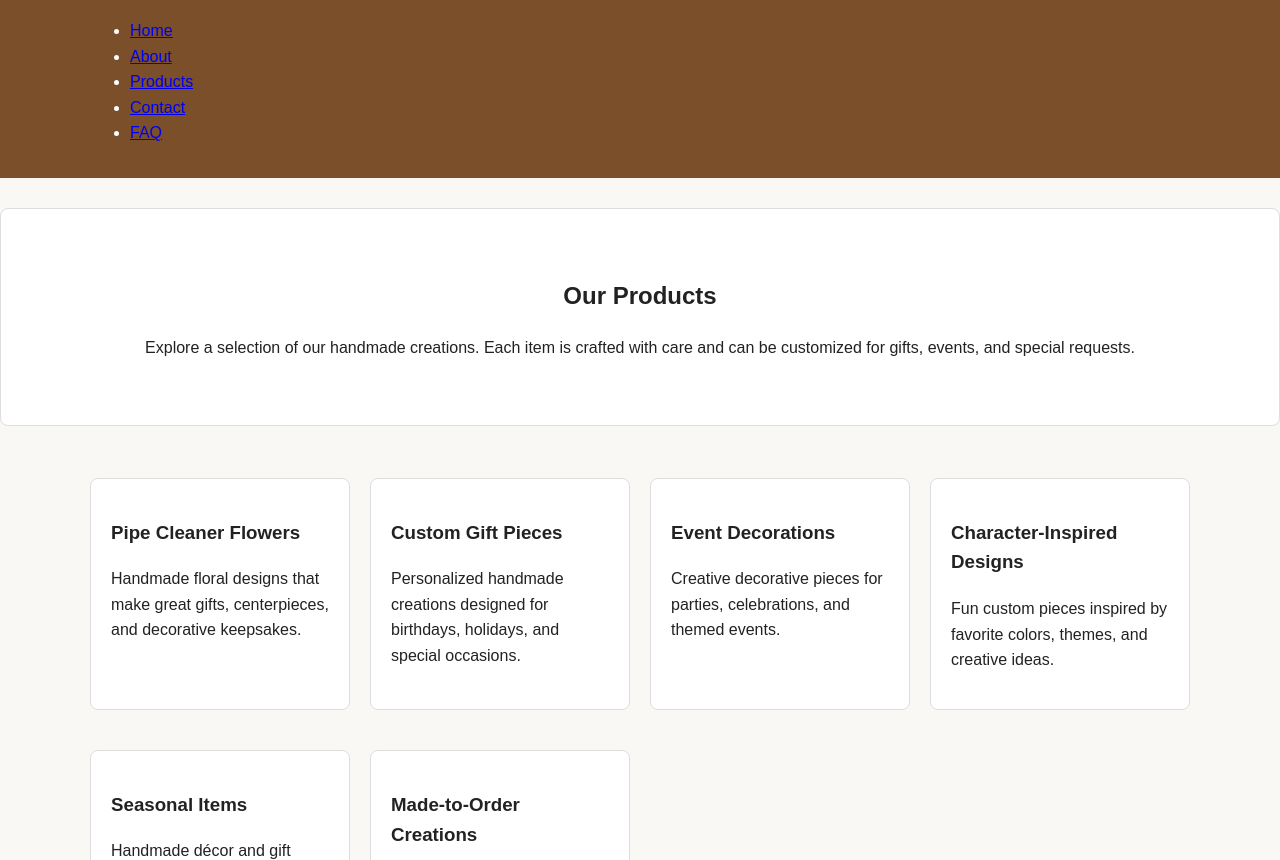
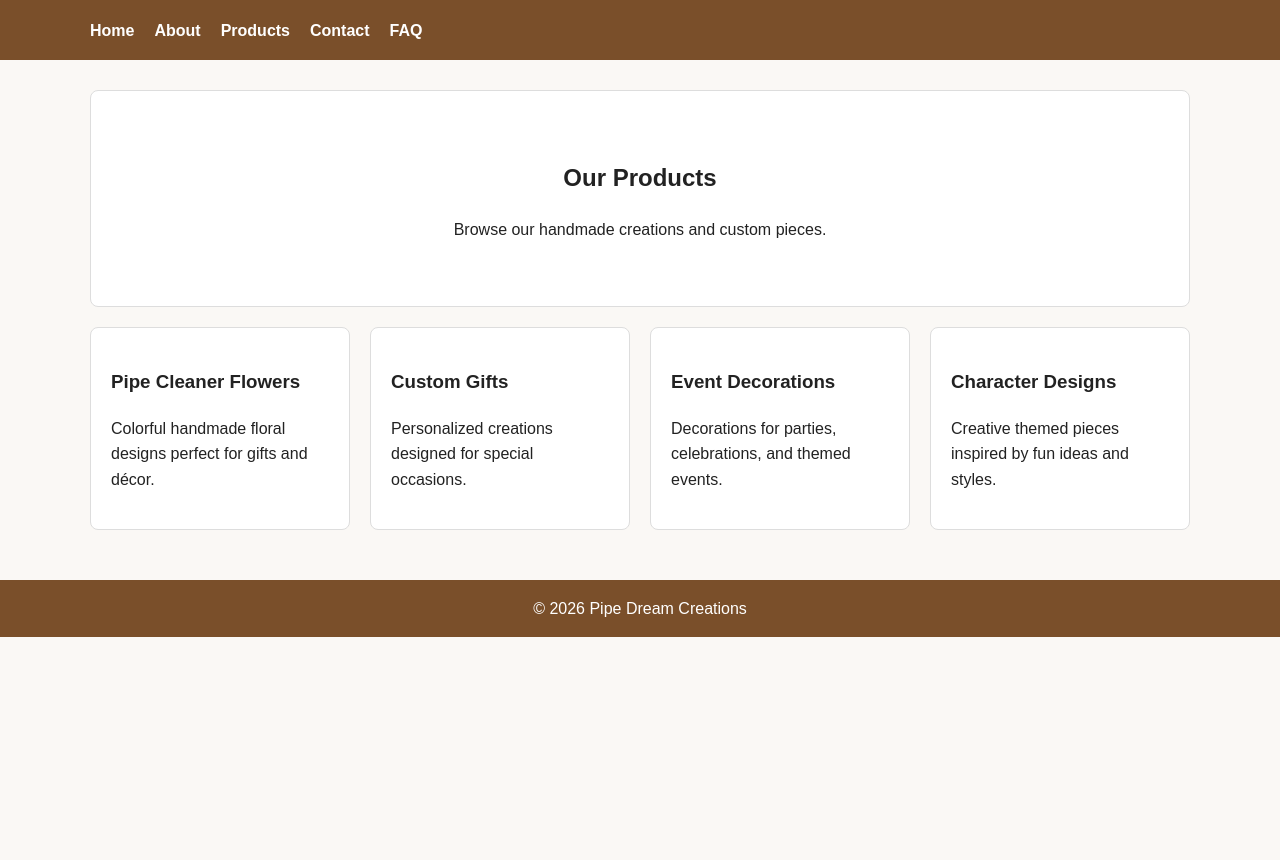
Before and after one commit to ronnelled/Pipe-Dream-Creations, a plain HTML site: page pages/products.html in a window 1280 px wide. Shown: the part 92-952 px from the top of the page. After the commit the page ends 800 px from the top, so only its background shows below. Drawn offline with Linux system fonts and the light colour scheme.

Commit message:
Update products.html

```diff
--- a/pages/products.html
+++ b/pages/products.html
@@ -4,20 +4,20 @@
   <meta charset="UTF-8" />
   <meta name="viewport" content="width=device-width, initial-scale=1.0" />
   <title>Products | Pipe Dream Creations</title>
-  <meta name="description" content="Browse handmade pipe cleaner flowers, gifts, event décor, and custom creations from Pipe Dream Creations." />
   <link rel="stylesheet" href="../Week 5/css/styles.css" />
 </head>
+
 <body>
 <a class="skip-link" href="#main-content">Skip to main content</a>
 
 <header>
   <div class="container">
     <h1>Pipe Dream Creations</h1>
-      <nav aria-label="Main navigation">
-        <ul>
+    <nav>
+      <ul class="nav-list">
         <li><a href="../index.html">Home</a></li>
         <li><a href="about.html">About</a></li>
-          <li><a href="products.html" aria-current="page">Products</a></li>
+        <li><a href="products.html">Products</a></li>
         <li><a href="contact.html">Contact</a></li>
         <li><a href="faq.html">FAQ</a></li>
       </ul>
@@ -25,70 +25,47 @@
   </div>
 </header>
 
-  <main id="main-content">
+<main id="main-content" class="container">
+
   <section class="hero">
-      <div class="container">
     <h2>Our Products</h2>
-        <p>
-          Explore a selection of our handmade creations. Each item is crafted with care and can be
-          customized for gifts, events, and special requests.
-        </p>
-      </div>
+    <p>Browse our handmade creations and custom pieces.</p>
   </section>
 
-    <section class="content-section">
-      <div class="container">
-        <div class="product-grid">
-          <article class="product-card">
+  <section class="product-grid">
+
+    <div class="product-card">
       <h3>Pipe Cleaner Flowers</h3>
-            <p>
-              Handmade floral designs that make great gifts, centerpieces, and decorative keepsakes.
-            </p>
-          </article>
+      <p>Colorful handmade floral designs perfect for gifts and décor.</p>
+    </div>
 
-          <article class="product-card">
-            <h3>Custom Gift Pieces</h3>
-            <p>
-              Personalized handmade creations designed for birthdays, holidays, and special occasions.
-            </p>
-          </article>
+    <div class="product-card">
+      <h3>Custom Gifts</h3>
+      <p>Personalized creations designed for special occasions.</p>
+    </div>
 
-          <article class="product-card">
+    <div class="product-card">
       <h3>Event Decorations</h3>
-            <p>
-              Creative decorative pieces for parties, celebrations, and themed events.
-            </p>
-          </article>
+      <p>Decorations for parties, celebrations, and themed events.</p>
+    </div>
 
-          <article class="product-card">
-            <h3>Character-Inspired Designs</h3>
-            <p>
-              Fun custom pieces inspired by favorite colors, themes, and creative ideas.
-            </p>
-          </article>
+    <div class="product-card">
+      <h3>Character Designs</h3>
+      <p>Creative themed pieces inspired by fun ideas and styles.</p>
+    </div>
 
-          <article class="product-card">
-            <h3>Seasonal Items</h3>
-            <p>
-              Handmade décor and gift items designed for holidays and seasonal celebrations.
-            </p>
-          </article>
+  </section>
 
-          <article class="product-card">
-            <h3>Made-to-Order Creations</h3>
-            <p>
-              Have a specific idea in mind? We can create a custom design based on your request.
-            </p>
-          </article>
-        </div>
-      </div>
-    </section>
 </main>
 
 <footer>
   <div class="container">
-      <p>&copy; 2026 Pipe Dream Creations. All rights reserved.</p>
+    <p>&copy; 2026 Pipe Dream Creations</p>
   </div>
+</footer>
+
+</body>
+</html>
   </footer>
 </body>
 </html>
```
Lines whose indentation alone changed are shown as unchanged.
